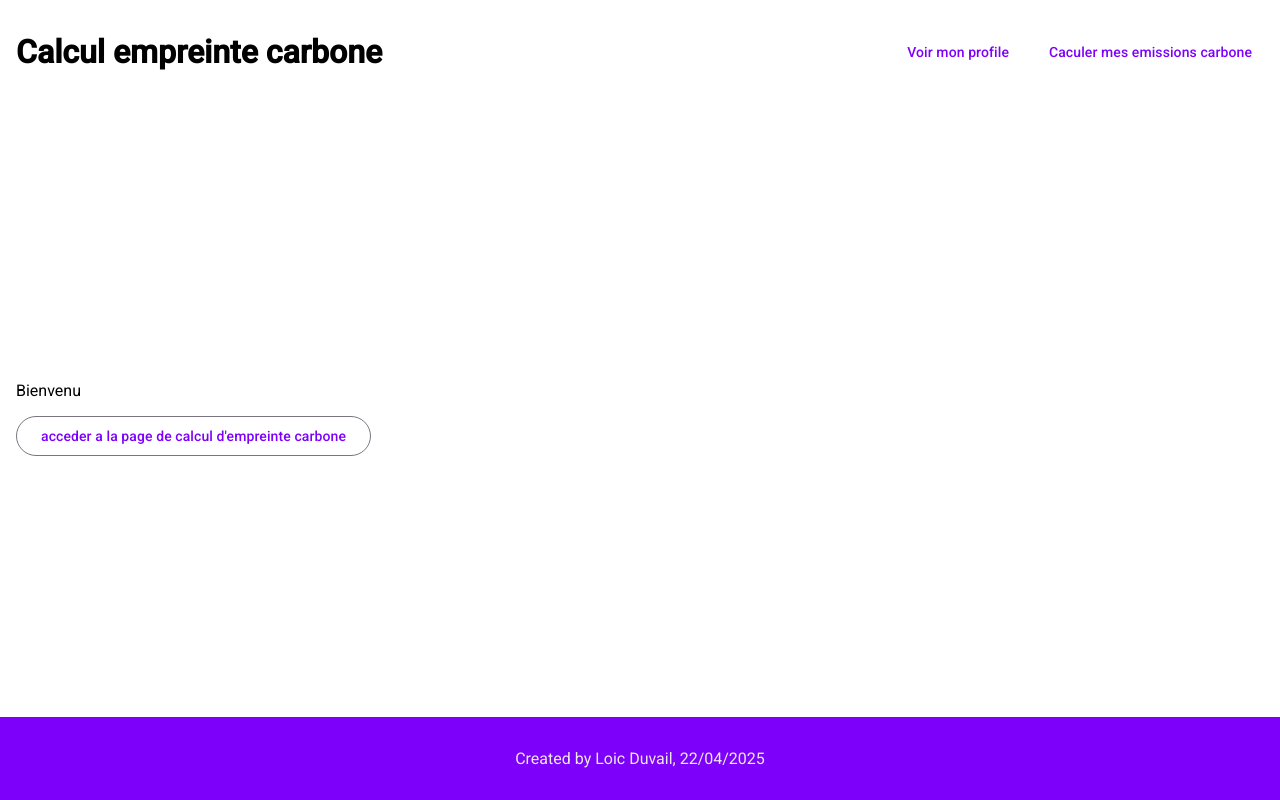
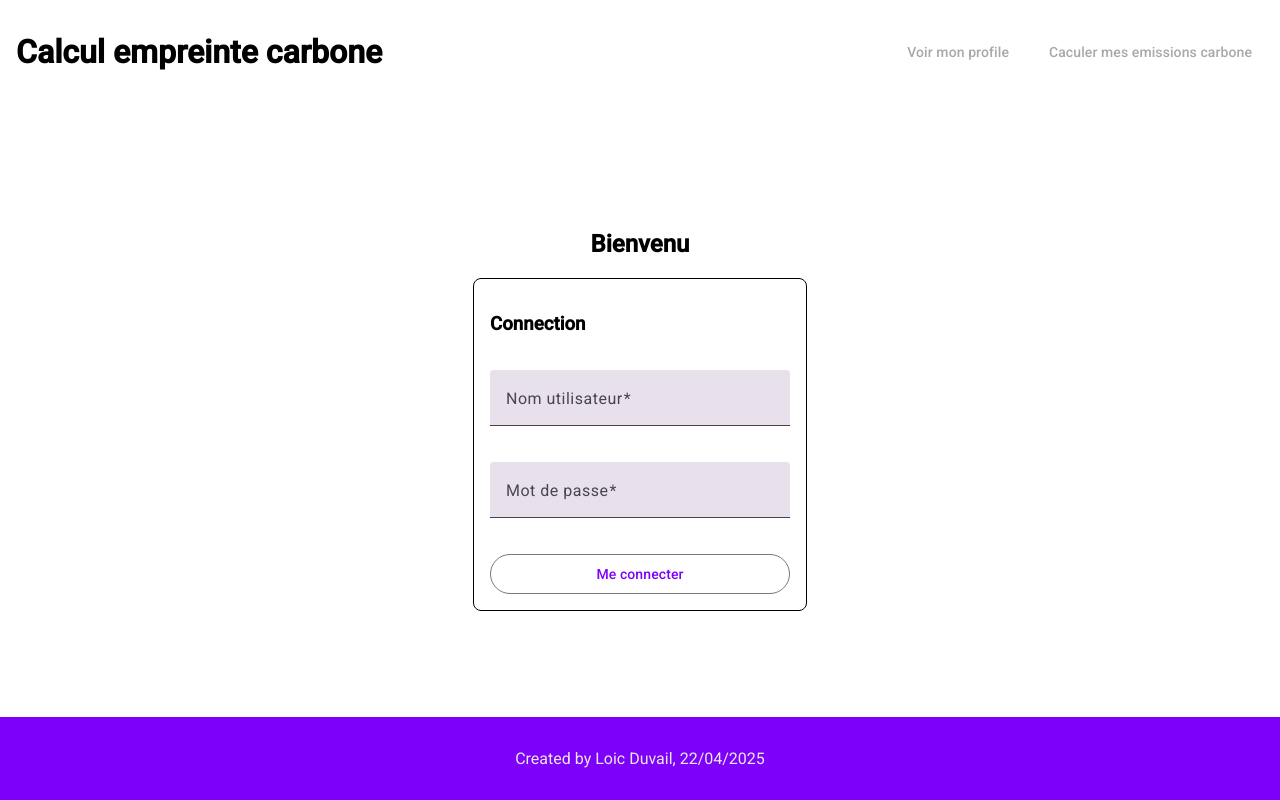
Before and after one commit to loic-eni/angular-carbon-footprint, an Angular app: page /home in a window 1280 px wide. Built offline with nearby package versions, Linux system fonts and the light colour scheme.

Commit message:
feat (level 1): add login form on home page

```diff
--- a/src/app/header/header.component.html
+++ b/src/app/header/header.component.html
@@ -5,6 +5,7 @@
       <li>
         <a
           mat-button
+          [disabled]="!username()"
           routerLink="/profile"
           routerLinkActive="active"
           ariaCurrentWhenActive="page"
@@ -14,6 +15,7 @@
       <li>
         <a
           mat-button
+          [disabled]="!username()"
           routerLink="/carbon-footprint"
           routerLinkActive="active"
           ariaCurrentWhenActive="page"
--- a/src/app/pages/home/home.component.html
+++ b/src/app/pages/home/home.component.html
@@ -1,6 +1,23 @@
 <div class="page-container">
-  <p>Bienvenu</p>
-  <button mat-stroked-button (click)="handleButtonClick()">
-    acceder a la page de calcul d'empreinte carbone
-  </button>
+  <h2>Bienvenu</h2>
+  <form [formGroup]="form" (ngSubmit)="submitForm()" class="outlined-container">
+    <h3>Connection</h3>
+    <mat-form-field>
+      <mat-label>Nom utilisateur</mat-label>
+      <input matInput formControlName="username" />
+      @if(submited && form.get('username')?.errors){
+      <div class="field-error">Le nom doit faire au moin 3 caractères</div>
+      }
+    </mat-form-field>
+    <mat-form-field>
+      <mat-label>Mot de passe</mat-label>
+      <input matInput type="password" formControlName="password" />
+      @if(submited && form.get('password')?.errors){
+      <div class="field-error">
+        Le mot de passe doit faire au moin 6 caractères
+      </div>
+      }
+    </mat-form-field>
+    <button mat-stroked-button type="submit">Me connecter</button>
+  </form>
 </div>
--- a/src/app/pages/home/home.component.scss
+++ b/src/app/pages/home/home.component.scss
@@ -0,0 +1,8 @@
+form {
+  width: 300px;
+  padding: 16px;
+
+  display: flex;
+  flex-direction: column;
+  gap: 16px;
+}
--- a/src/app/pages/home/home.component.ts
+++ b/src/app/pages/home/home.component.ts
@@ -2,22 +2,42 @@ import { Component } from '@angular/core';
 import { MatButtonModule } from '@angular/material/button';
 import { UserService } from '../../core/services/user/user.service';
 import { Router } from '@angular/router';
+import { MatInputModule } from '@angular/material/input';
+import {
+  FormControl,
+  FormGroup,
+  ReactiveFormsModule,
+  Validators,
+} from '@angular/forms';
 
 @Component({
   selector: 'app-home',
-  imports: [MatButtonModule],
+  imports: [MatButtonModule, MatInputModule, ReactiveFormsModule],
   templateUrl: './home.component.html',
   styleUrl: './home.component.scss',
 })
 export class HomeComponent {
   userService: UserService;
+  form: FormGroup = new FormGroup({
+    username: new FormControl('', [
+      Validators.required,
+      Validators.minLength(3),
+    ]),
+    password: new FormControl('', [
+      Validators.required,
+      Validators.minLength(6),
+    ]),
+  });
+  submited = false;
 
   constructor(userService: UserService, private router: Router) {
     this.userService = userService;
   }
 
-  handleButtonClick() {
-    this.userService.login('Jean');
+  submitForm() {
+    this.submited = true;
+    if (this.form.invalid) return;
+    this.userService.login(this.form.value.username);
     this.router.navigate(['/carbon-footprint']);
   }
 }
--- a/src/styles.scss
+++ b/src/styles.scss
@@ -24,6 +24,11 @@ app-root {
 
 .page-container {
   padding: 16px;
+
+  display: flex;
+  flex-direction: column;
+  justify-content: center;
+  align-items: center;
 }
 
 .gap-16-container {
@@ -38,3 +43,8 @@ app-root {
   border: 1px solid black;
   border-radius: 8px;
 }
+
+.field-error {
+  font-size: small;
+  color: red;
+}
```
